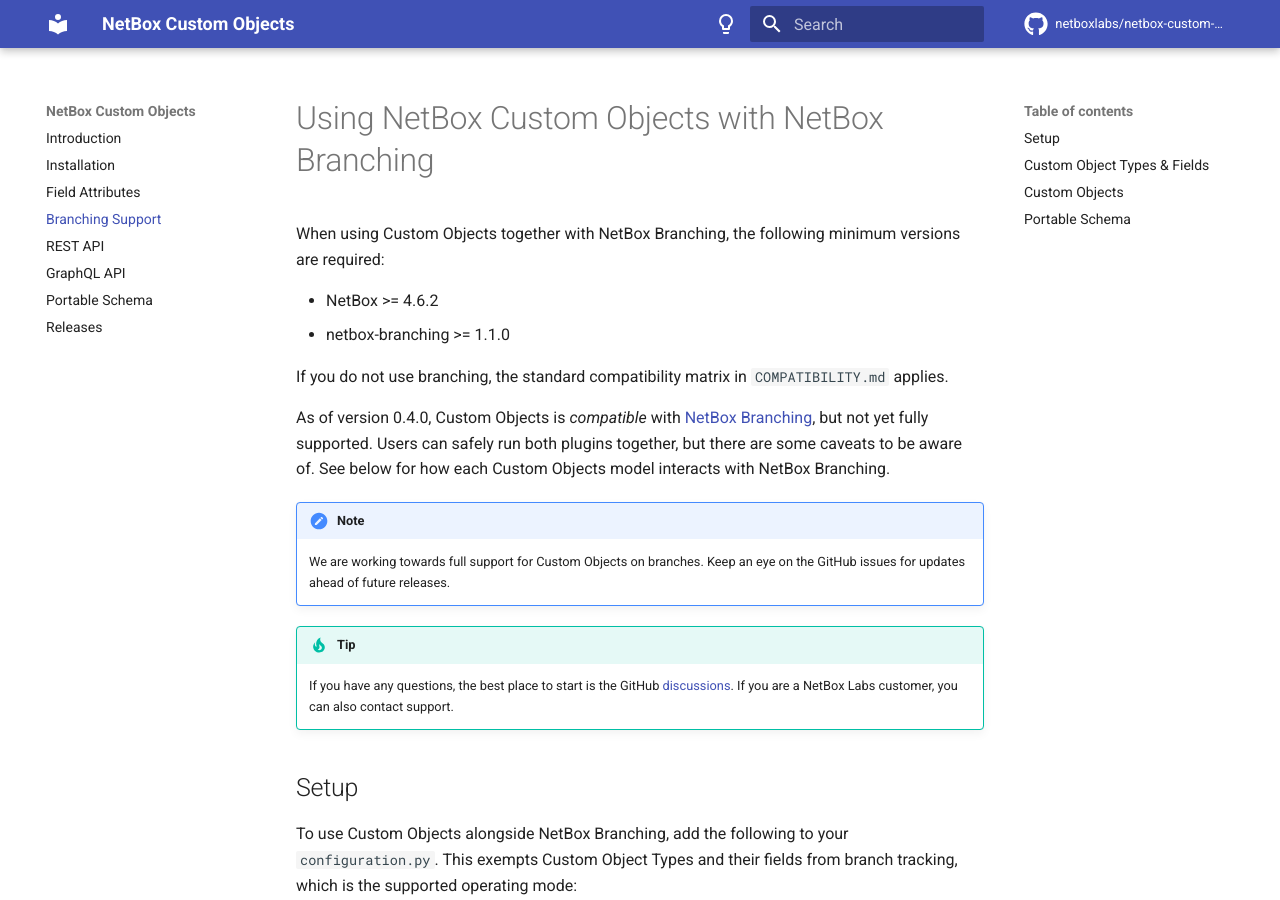
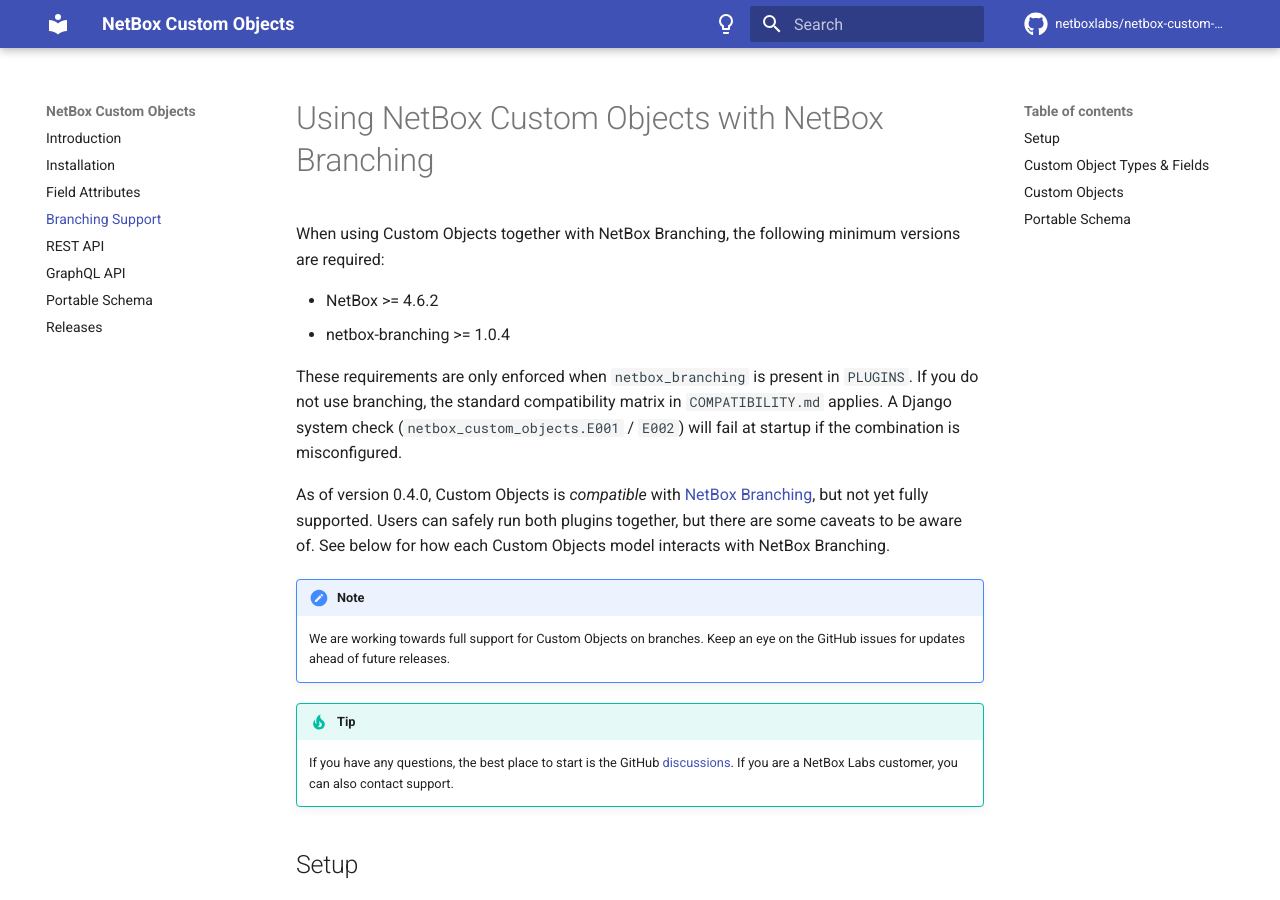
Before and after one commit to netboxlabs/netbox-custom-objects, an MkDocs documentation site: the page built from docs/branching.md, in a window 1280 px wide and 900 px high. Built offline with MkDocs 1.6.1 and Material for MkDocs 9.7.7, drawn with Linux system fonts in a browser that asks for light colours; comment, search, counter and statistics services are not loaded.

Commit message:
#569 - add check for minimum netbox/branching versions for branching support

```diff
--- a/docs/branching.md
+++ b/docs/branching.md
@@ -3,9 +3,9 @@
 When using Custom Objects together with NetBox Branching, the following minimum versions are required:
 
 - NetBox >= 4.6.2
-- netbox-branching >= 1.1.0
+- netbox-branching >= 1.0.4
 
-If you do not use branching, the standard compatibility matrix in `COMPATIBILITY.md` applies.
+These requirements are only enforced when `netbox_branching` is present in `PLUGINS`. If you do not use branching, the standard compatibility matrix in `COMPATIBILITY.md` applies. A Django system check (`netbox_custom_objects.E001` / `E002`) will fail at startup if the combination is misconfigured.
 
 As of version 0.4.0, Custom Objects is _compatible_ with [NetBox Branching](https://netboxlabs.com/docs/extensions/branching/), but not yet fully supported. Users can safely run both plugins together, but there are some caveats to be aware of. See below for how each Custom Objects model interacts with NetBox Branching.
 
--- a/netbox_custom_objects/__init__.py
+++ b/netbox_custom_objects/__init__.py
@@ -373,6 +373,11 @@
         # model is registered (must happen exactly once, before get_model() runs).
         install_clear_cache_suppressor()
 
+        # Register Django system checks (import triggers @register).  These
+        # enforce the conditional NetBox/netbox-branching version floors that
+        # PluginConfig's static min_version/max_version can't express.
+        from . import checks  # noqa: F401
+
         from .models import CustomObjectType
         from netbox_custom_objects.api.serializers import get_serializer_class
 
--- a/pyproject.toml
+++ b/pyproject.toml
@@ -32,6 +32,11 @@
 [project.optional-dependencies]
 dev = ["check-manifest", "mkdocs", "mkdocs-material", "ruff"]
 test = ["coverage", "pytest", "pytest-cov"]
+# Install with `pip install "netboxlabs-netbox-custom-objects[branching]"` when
+# pairing this plugin with netbox-branching.  Note: this extra also implies a
+# stricter NetBox version requirement (>= 4.6.2), which is enforced at startup
+# by netbox_custom_objects.checks rather than declared here.
+branching = ["netbox-branching>=1.0.4"]
 
 [project.urls]
 "Homepage" = "https://netboxlabs.com/"
```
